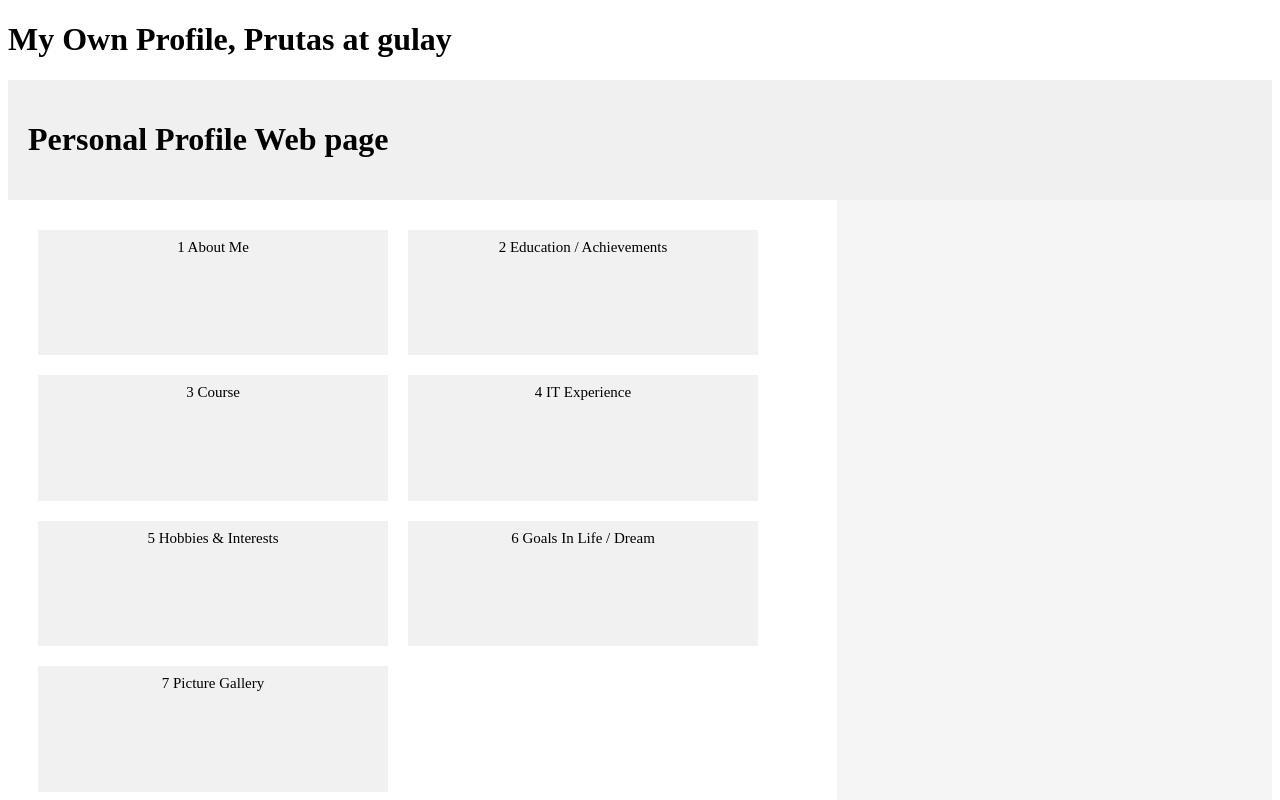
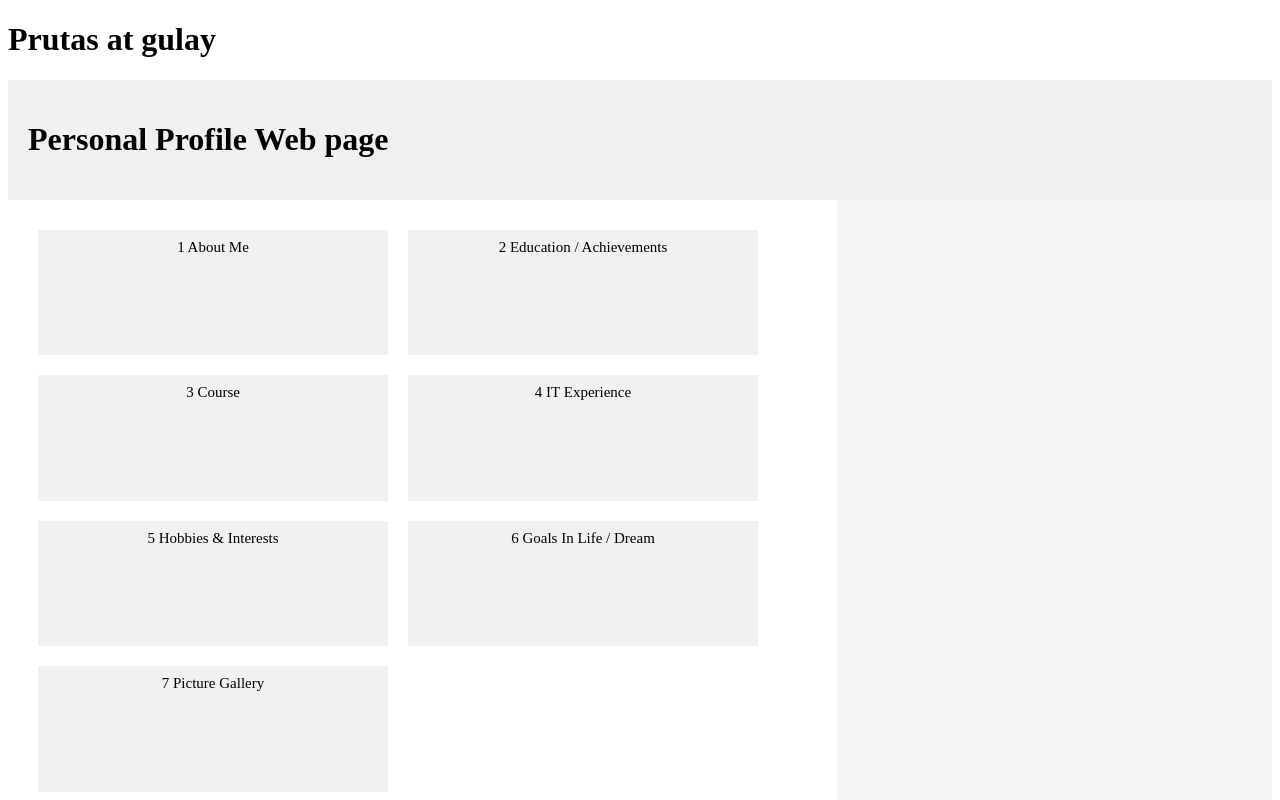
Before and after one commit to sheryn17/sheryn-sf241-vuejs, a Vue app in the folder firstsfc/: page / in a window 1280 px wide. Shown: the top 800 px of the page. Built offline with nearby package versions, Linux system fonts and the light colour scheme.

Commit message:
Deleted info

```diff
--- a/firstsfc/src/App.vue
+++ b/firstsfc/src/App.vue
@@ -1,5 +1,5 @@
 <template>
-  <h1>My Own Profile, Prutas at gulay</h1>
+  <h1>Prutas at gulay</h1>
   <personal-profile/>
   <food-item/>
   <food-item2/>
```
